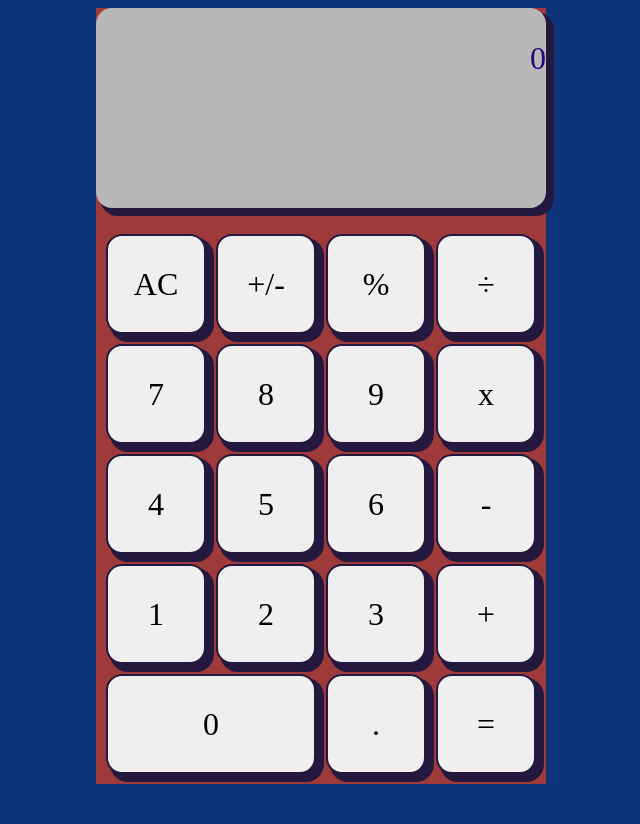
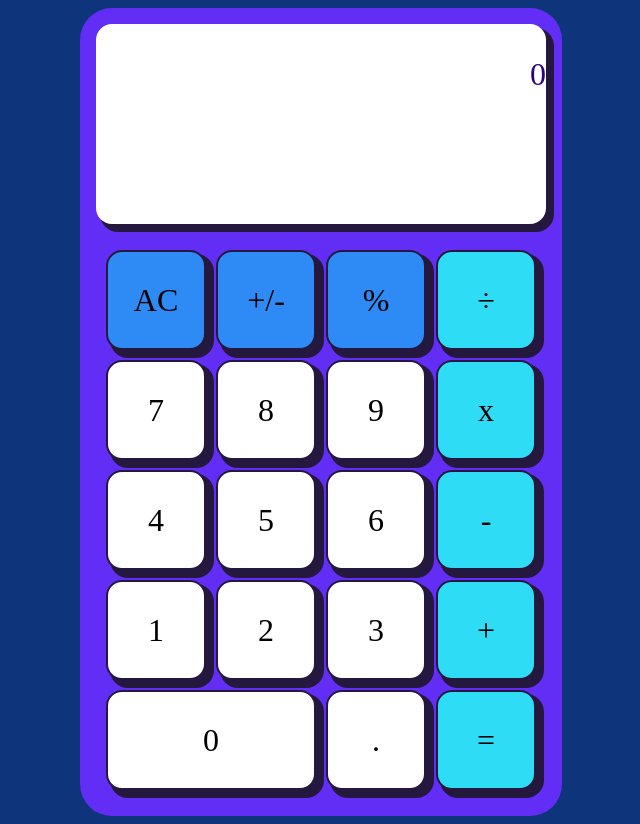
Before and after one commit to TomBeadie/Simple-Calculator, a plain HTML site: page index.html in a window 1280 px wide. Shown: the whole page, without its empty margins (319-959 px from the left). Before the commit the page ends 800 px from the top, so only its background shows below. Drawn offline with Linux system fonts and the light colour scheme; a web font is replaced by a local one.

Commit message:
Style top row operator buttons

```diff
--- a/index.html
+++ b/index.html
@@ -14,37 +14,37 @@
       </div>
       <div id="calc-btn-wrapper">
         <div class="calc-btn-row">
-          <button class="calc-button" id="clear">AC</button>
-          <button class="calc-button" id="plusminus">+/-</button>
-          <button class="calc-button" id="percentage">%</button>
-          <button class="calc-button" id="divided">÷</button>
+          <button class="calc-button top-operator" id="clear">AC</button>
+          <button class="calc-button top-operator" id="plusminus">+/-</button>
+          <button class="calc-button top-operator" id="percentage">%</button>
+          <button class="calc-button operator" id="divided">÷</button>
         </div>
         <div class="calc-btn-row">
           <button class="calc-button" id="seven">7</button>
           <button class="calc-button" id="eight">8</button>
           <button class="calc-button" id="nine">9</button>
-          <button class="calc-button" id="times">x</button>
+          <button class="calc-button operator" id="times">x</button>
         </div>
 
         <div class="calc-btn-row">
           <button class="calc-button" id="four">4</button>
           <button class="calc-button" id="five">5</button>
           <button class="calc-button" id="six">6</button>
-          <button class="calc-button" id="minus">-</button>
+          <button class="calc-button operator" id="minus">-</button>
         </div>
 
         <div class="calc-btn-row">
           <button class="calc-button" id="one">1</button>
           <button class="calc-button" id="two">2</button>
           <button class="calc-button" id="three">3</button>
-          <button class="calc-button" id="plus">+</button>
+          <button class="calc-button operator" id="plus">+</button>
         </div>
 
         <div class="calc-btn-row" id="bottom-row">
           <button class="calc-button" id="zero">0</button>
           <div class="bottom-row-btns-right">
             <button class="calc-button" id="period">.</button>
-            <button class="calc-button" id="equals">=</button>
+            <button class="calc-button operator" id="equals">=</button>
           </div>
         </div>
       </div>
--- a/main.css
+++ b/main.css
@@ -3,13 +3,14 @@
   src: url("chillax.otf");
 }
 
-:root{
-    --light-purple: #622EF5;
-    --dark-purple: #29047A;
-    --light-blue: #2EDDF5;
-    --white: #fff;
+:root {
+  --light-purple: #622ef5;
+  --dark-purple: #29047a;
+  --dark-blue: #2E8AF5;
+  --light-blue: #2eddf5;
+  --white: #fff;
+
 }
-
 
 body {
   background-color: rgb(14, 53, 124);
@@ -23,11 +24,13 @@ body {
 .calc-wrapper {
   display: flex;
   flex-direction: column;
-  background-color: rgb(158, 58, 58);
+  background-color: var(--light-purple);
+  border-radius: 2rem;
+  padding: 1rem;
 }
 
 .calc-screen {
-  background-color: rgb(184, 184, 184);
+  background-color: var(--white);
   height: 200px;
   padding: 20px, 40px, 20px, 40px;
   border-radius: 1rem;
@@ -56,6 +59,7 @@ body {
 }
 
 .calc-button {
+  background-color: var(--white);
   height: 100px;
   width: 100px;
   display: flex;
@@ -67,6 +71,14 @@ body {
   border-radius: 1rem;
   font-size: 2rem;
   font-family: "chillax";
+}
+
+.operator {
+    background-color: #2eddf5;
+}
+
+.top-operator{
+    background-color: var(--dark-blue);
 }
 
 #bottom-row {
```
